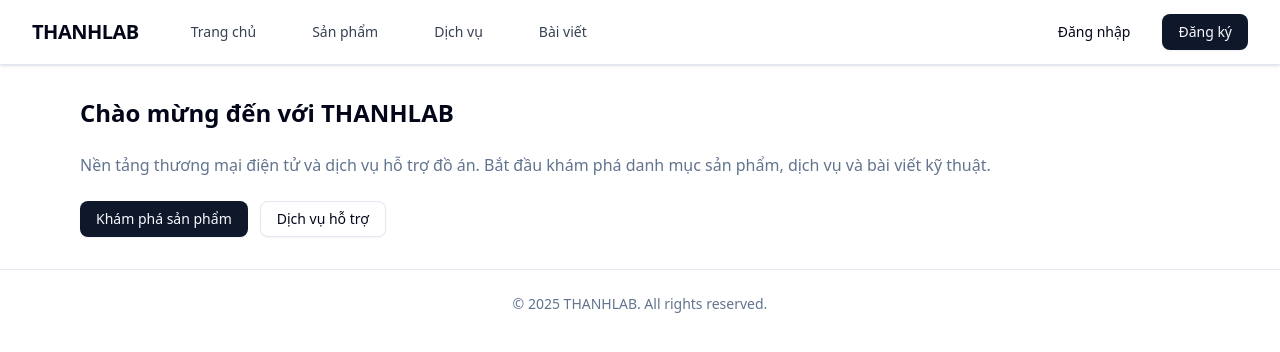
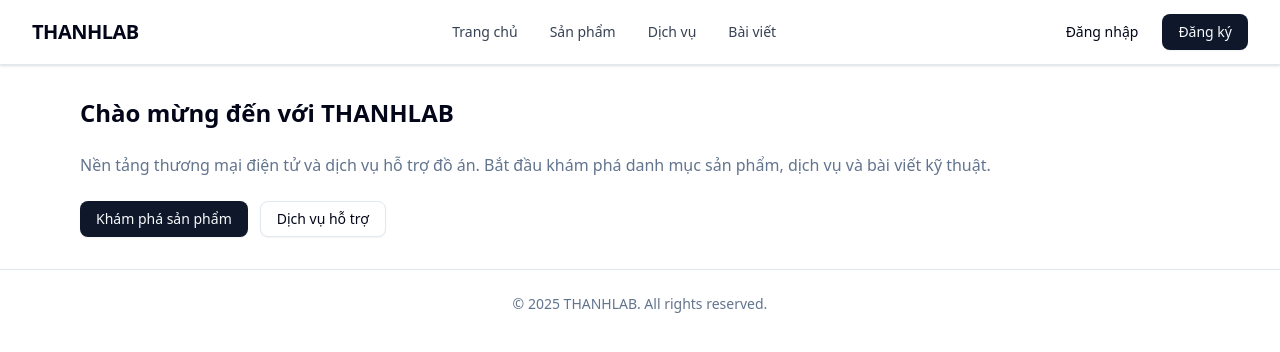
Before and after one commit to hoangprohigher/THANHLAB, a Next.js app: page / in a window 1280 px wide. Shown: the top 352 px of the page. Built offline with nearby package versions, Linux system fonts and the light colour scheme; no server answers.

Commit message:
feat: responsive header, hamburger menu for mobile

```diff
--- a/app/layout.tsx
+++ b/app/layout.tsx
@@ -30,8 +30,8 @@ export default function RootLayout({
       <body className={`${geistSans.variable} ${geistMono.variable} antialiased`}>
         <AppSessionProvider>
           <AppHeader />
-          <main className="mx-auto max-w-6xl px-4 py-8">{children}</main>
-          <footer className="w-full border-t py-6 text-center text-sm text-muted-foreground">
+          <main className="mx-auto max-w-6xl px-2 sm:px-4 py-4 sm:py-8 w-full">{children}</main>
+          <footer className="w-full border-t py-4 sm:py-6 text-center text-xs sm:text-sm text-muted-foreground">
             © {new Date().getFullYear()} THANHLAB. All rights reserved.
           </footer>
         </AppSessionProvider>
--- a/components/app-header.tsx
+++ b/components/app-header.tsx
@@ -1,11 +1,15 @@
 "use client";
+
 import Link from "next/link";
 import { useSession, signOut } from "next-auth/react";
 import { Button } from "@/components/ui/button";
 import { User, LogOut } from "lucide-react";
+import { useState } from "react";
+
 
 export default function AppHeader() {
   const { data: session } = useSession();
+  const [menuOpen, setMenuOpen] = useState(false);
 
   const handleLogout = async () => {
     await signOut({ redirect: true, callbackUrl: "/" });
@@ -15,39 +19,34 @@ export default function AppHeader() {
     if (session?.user?.role === "admin") {
       window.location.href = "/admin";
     } else {
-      // For customers, could redirect to profile or orders page
       window.location.href = "/orders";
     }
   };
 
   return (
     <header className="bg-white shadow-sm border-b">
-      <div className="max-w-7xl mx-auto px-4 sm:px-6 lg:px-8">
+      <div className="max-w-7xl mx-auto px-2 sm:px-4 lg:px-8">
         <div className="flex justify-between items-center h-16">
           <div className="flex items-center">
             <Link href="/" className="text-xl font-bold tracking-tight">
               THANHLAB
             </Link>
-            <nav className="ml-10 flex space-x-8">
-              <Link href="/" className="text-gray-700 hover:text-gray-900 px-3 py-2 text-sm font-medium">
-                Trang chủ
-              </Link>
-              <Link href="/catalog" className="text-gray-700 hover:text-gray-900 px-3 py-2 text-sm font-medium">
-                Sản phẩm
-              </Link>
-              <Link href="/services" className="text-gray-700 hover:text-gray-900 px-3 py-2 text-sm font-medium">
-                Dịch vụ
-              </Link>
-              <Link href="/posts" className="text-gray-700 hover:text-gray-900 px-3 py-2 text-sm font-medium">
-                Bài viết
-              </Link>
-            </nav>
           </div>
-
-          <div className="flex items-center space-x-4">
+          {/* Desktop menu */}
+          <nav className="hidden md:flex ml-10 space-x-4">
+            <Link href="/" className="text-gray-700 hover:text-gray-900 px-2 py-2 text-sm font-medium">Trang chủ</Link>
+            <Link href="/catalog" className="text-gray-700 hover:text-gray-900 px-2 py-2 text-sm font-medium">Sản phẩm</Link>
+            <Link href="/services" className="text-gray-700 hover:text-gray-900 px-2 py-2 text-sm font-medium">Dịch vụ</Link>
+            <Link href="/posts" className="text-gray-700 hover:text-gray-900 px-2 py-2 text-sm font-medium">Bài viết</Link>
+          </nav>
+          {/* Mobile hamburger */}
+          <button className="md:hidden p-2" onClick={() => setMenuOpen(v => !v)} aria-label="Mở menu">
+            <svg width="24" height="24" fill="none" stroke="currentColor" strokeWidth="2" viewBox="0 0 24 24"><path strokeLinecap="round" strokeLinejoin="round" d="M4 6h16M4 12h16M4 18h16" /></svg>
+          </button>
+          {/* User actions desktop */}
+          <div className="hidden md:flex items-center space-x-2">
             {session ? (
               <>
-                {/* Nút giỏ hàng cho customer */}
                 {session.user?.role !== "admin" && (
                   <Link href="/cart">
                     <Button variant="outline" className="flex items-center space-x-2">
@@ -58,24 +57,14 @@ export default function AppHeader() {
                     </Button>
                   </Link>
                 )}
-                <Button
-                  variant="ghost"
-                  onClick={handleUserClick}
-                  className="flex items-center space-x-2"
-                >
+                <Button variant="ghost" onClick={handleUserClick} className="flex items-center space-x-2">
                   <User className="h-4 w-4" />
                   <span>{session.user?.name}</span>
                   {session.user?.role === "admin" && (
-                    <span className="bg-blue-100 text-blue-800 text-xs px-2 py-1 rounded-full">
-                      Admin
-                    </span>
+                    <span className="bg-blue-100 text-blue-800 text-xs px-2 py-1 rounded-full">Admin</span>
                   )}
                 </Button>
-                <Button
-                  variant="outline"
-                  onClick={handleLogout}
-                  className="flex items-center space-x-2"
-                >
+                <Button variant="outline" onClick={handleLogout} className="flex items-center space-x-2">
                   <LogOut className="h-4 w-4" />
                   <span>Đăng xuất</span>
                 </Button>
@@ -92,6 +81,46 @@ export default function AppHeader() {
             )}
           </div>
         </div>
+        {/* Mobile menu dropdown */}
+        {menuOpen && (
+          <nav className="md:hidden flex flex-col gap-2 py-2">
+            <Link href="/" className="text-gray-700 hover:text-gray-900 px-2 py-2 text-sm font-medium" onClick={() => setMenuOpen(false)}>Trang chủ</Link>
+            <Link href="/catalog" className="text-gray-700 hover:text-gray-900 px-2 py-2 text-sm font-medium" onClick={() => setMenuOpen(false)}>Sản phẩm</Link>
+            <Link href="/services" className="text-gray-700 hover:text-gray-900 px-2 py-2 text-sm font-medium" onClick={() => setMenuOpen(false)}>Dịch vụ</Link>
+            <Link href="/posts" className="text-gray-700 hover:text-gray-900 px-2 py-2 text-sm font-medium" onClick={() => setMenuOpen(false)}>Bài viết</Link>
+            {session ? (
+              <>
+                {session.user?.role !== "admin" && (
+                  <Link href="/cart" onClick={() => setMenuOpen(false)}>
+                    <Button variant="outline" className="w-full flex items-center space-x-2 mt-2">
+                      <span>Giỏ hàng</span>
+                    </Button>
+                  </Link>
+                )}
+                <Button variant="ghost" onClick={() => {handleUserClick(); setMenuOpen(false);}} className="w-full flex items-center space-x-2 mt-2">
+                  <User className="h-4 w-4 mr-1" />
+                  <span>{session.user?.name}</span>
+                  {session.user?.role === "admin" && (
+                    <span className="ml-2 px-2 py-1 bg-blue-100 text-blue-800 rounded text-xs">Admin</span>
+                  )}
+                </Button>
+                <Button variant="outline" onClick={() => {handleLogout(); setMenuOpen(false);}} className="w-full flex items-center space-x-2 mt-2">
+                  <LogOut className="h-4 w-4 mr-1" />
+                  <span>Đăng xuất</span>
+                </Button>
+              </>
+            ) : (
+              <>
+                <Link href="/login" onClick={() => setMenuOpen(false)}>
+                  <Button variant="ghost" className="w-full mt-2">Đăng nhập</Button>
+                </Link>
+                <Link href="/register" onClick={() => setMenuOpen(false)}>
+                  <Button className="w-full mt-2">Đăng ký</Button>
+                </Link>
+              </>
+            )}
+          </nav>
+        )}
       </div>
     </header>
   );
```
